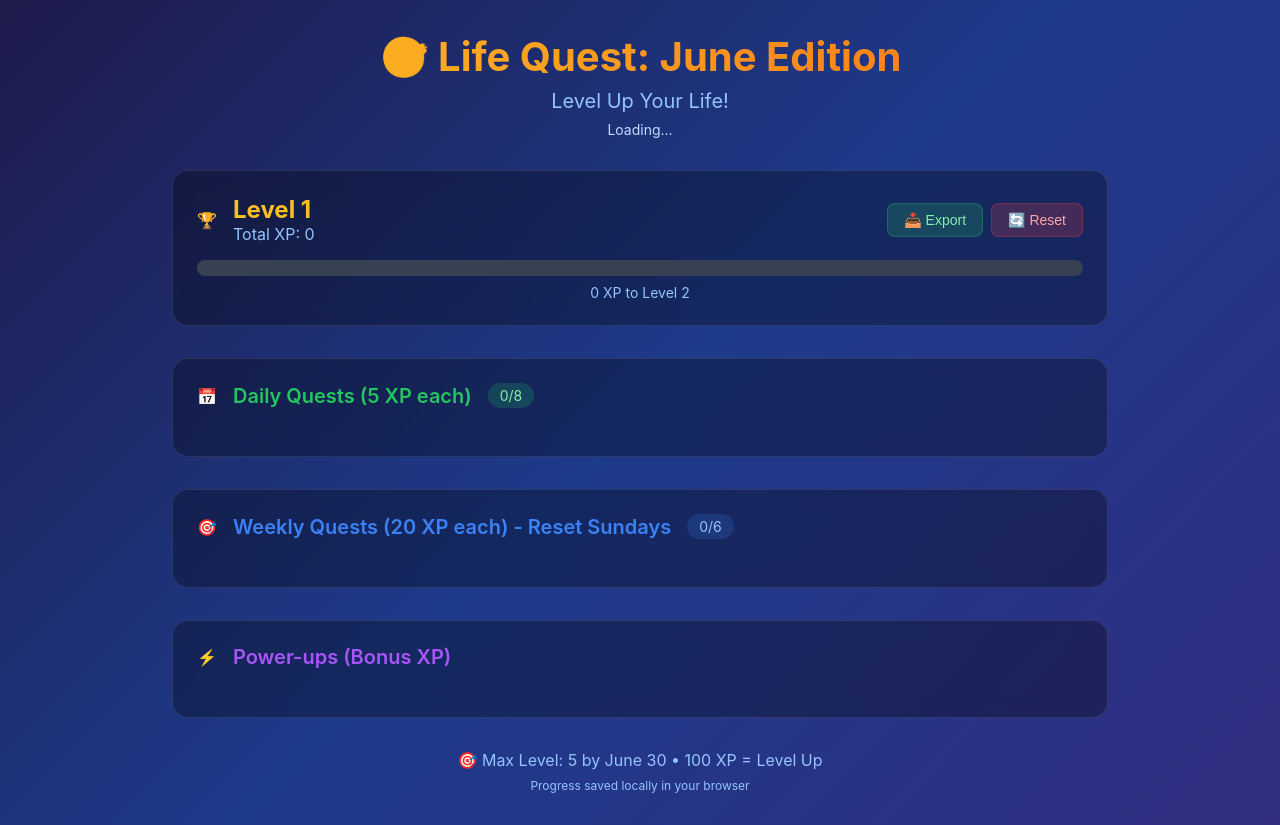
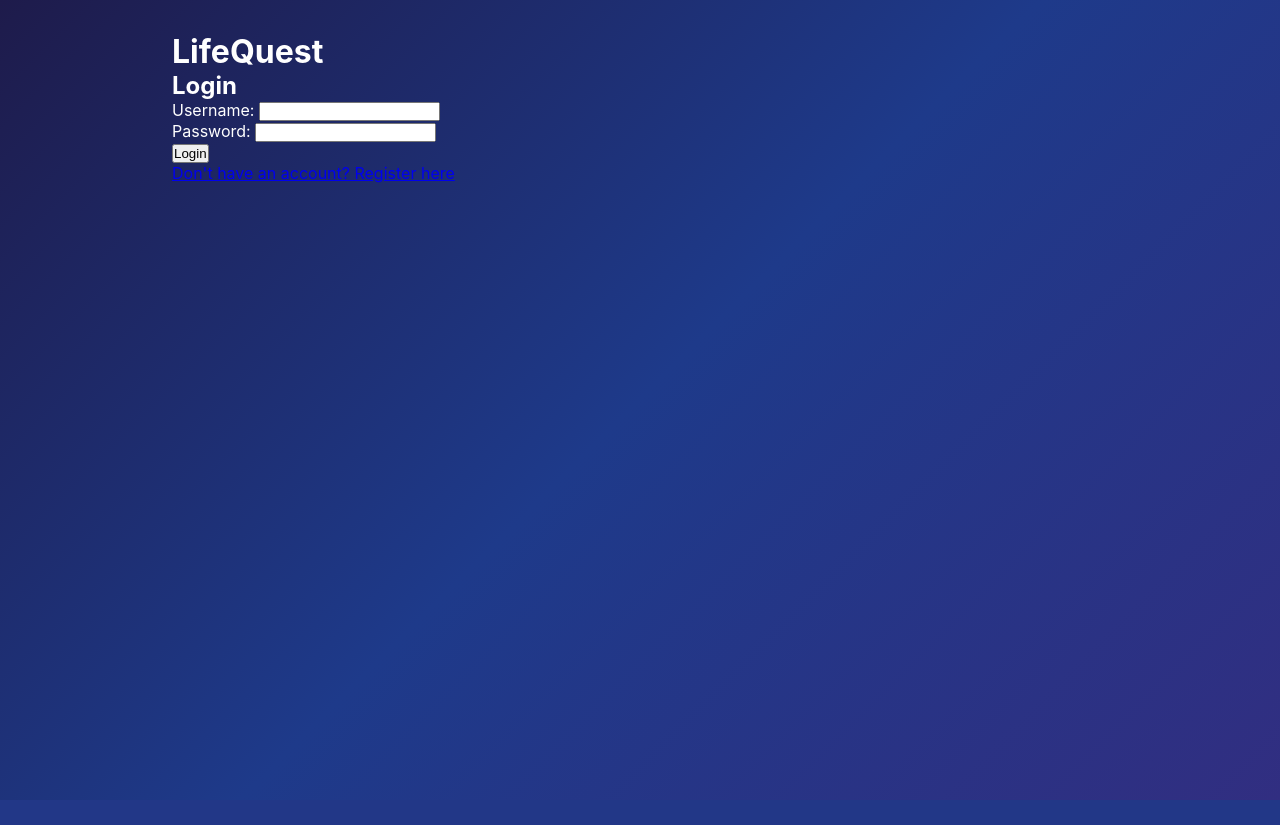
Before and after one commit to yaskhanloo/life-quest, a Flask app: page /login in a window 1280 px wide. After the commit the page ends 800 px from the top, so only its background shows below. Run offline with Flask 3, Linux system fonts and the light colour scheme.

Commit message:
modified:   README.md 	modified:   app.py 	modified:   life_quest.db 	modified:   static/script.js 	modified:   templates/index.html

```diff
--- a/app.py
+++ b/app.py
@@ -2,13 +2,14 @@ import sqlite3
 import json
 from flask import Flask, render_template, request, redirect, url_for, session, jsonify
 from werkzeug.security import generate_password_hash, check_password_hash
-from database import init_db, get_db
+from database import init_db, get_db, init_app
 
 # Initialize the database before the first request
 
 
 app = Flask(__name__)
 app.config['SECRET_KEY'] = 'your_secret_key' # Replace with a strong secret key
+init_app(app)
 
 # --- Helper Functions ---
 
@@ -41,7 +42,7 @@ def index():
     if user_id:
         # User is logged in, load their data (optional, might do this via API later)
         # game_data = load_user_data(user_id)
-        return render_template('index.html')
+        return render_template('index.html', username=session['username'])
 
     else:
         # User is not logged in, show a landing or login page
@@ -52,7 +53,7 @@ def register():
     if request.method == 'POST':
         username = request.form['username']
         password = request.form['password']
-        hashed_password = generate_password_hash(password)
+        hashed_password = generate_password_hash(password, method='pbkdf2:sha256')
 
         db = get_db()
         cursor = db.cursor()
@@ -81,11 +82,19 @@ def login():
 
         if user and check_password_hash(user[1], password):
             session['user_id'] = user[0]
+            session['username'] = username
             return redirect(url_for('index')) # Redirect to index after successful login
         else:
             return render_template('login.html', error='Invalid username or password.')
 
-    return render_template('index.html')
+    return render_template('login.html')
+
+@app.route('/logout')
+def logout():
+    session.pop('user_id', None)
+    session.pop('username', None)
+    return redirect(url_for('login'))
+
 
 @app.route('/load_game_data', methods=['GET'])
 def load_game_data():
@@ -109,5 +118,4 @@ def save_game_data():
     return jsonify({"error": "Unauthorized"}), 401
 
 if __name__ == '__main__':
-    init_db()
     app.run(debug=True)
--- a/static/script.js
+++ b/static/script.js
@@ -2,45 +2,16 @@
         let gameData = {
             currentXP: 0,
             currentLevel: 1,
-            dailyQuests: {
-                routine: false,
-                meditate: false,
-                exercise: false,
-                german: false,
-                diet: false,
-                water: false,
-                tracking: false,
-                sleep: false
-            },
-            weeklyQuests: {
-                work: false,
-                health: false,
-                germanWeekly: false,
-                reflect: false,
-                relationship: false,
-                adulting: false
-            },
-            powerUps: {
-                insight: 0,
-                serotonin: 0,
-                courage: 0,
-                mvp: 0
-            },
+            dailyQuests: {},
+            weeklyQuests: {},
+            powerUps: {},
             lastResetDate: new Date().toDateString(),
             lastWeeklyReset: null,
             startDate: new Date().toISOString().split('T')[0]
         };
 
         // Quest data
- // Authentication elements
- const loginForm = document.getElementById('loginForm');
- const registerForm = document.getElementById('registerForm');
- const gameContainer = document.querySelector('.container'); // The main game content
- const authMessage = document.getElementById('authMessage');
- const logoutButton = document.getElementById('logoutButton');
-
- // Game data structure
-        const dailyQuestData = [
+ // Quest data
             { key: 'routine', label: 'Completed the morning and evening routines', icon: '✅' },
             { key: 'meditate', label: 'Meditate or Journal (5+ minutes)', icon: '🧘‍♀️' },
             { key: 'exercise', label: 'Exercise or Walk (30+ minutes)', icon: '🏋️‍♀️' },
@@ -67,28 +38,10 @@
             { key: 'mvp', label: 'MVP Move', xp: 15, icon: '🧩', desc: 'Make quantifiable progress on a project' }
         ];
 
- // Function to get the user token (assuming stored in local storage for now)
- function getUserToken() {
- return localStorage.getItem('userToken');
- }
-
- // Function to set the user token
- function setUserToken(token) {
- localStorage.setItem('userToken', token);
- }
-
- // Function to remove the user token
- function removeUserToken() {
- localStorage.removeItem('userToken');
- }
-
  // Load data from backend
         async function loadData() {
             try {
-                const token = getUserToken();
-                const response = await fetch('/load_game_data', {
-                    headers: { 'Authorization': `Bearer ${token}` }
-                });
+                const response = await fetch('/load_game_data');
                 if (response.ok) {
                     const savedData = await response.json();
                     gameData = { ...gameData, ...savedData };
@@ -103,12 +56,10 @@
  // Save data to backend
         async function saveData() {
             try {
-                const token = getUserToken();
                 await fetch('/save_game_data', {
                     method: 'POST',
                     headers: {
- 'Content-Type': 'application/json',
- 'Authorization': `Bearer ${token}`
+                        'Content-Type': 'application/json',
                     },
                     body: JSON.stringify(gameData)
                 });
@@ -222,9 +173,8 @@
         function toggleDailyQuest(questKey) {
             const newState = !gameData.dailyQuests[questKey];
             gameData.dailyQuests[questKey] = newState;
- gameData.currentXP += newState ? 5 : -5; // Update XP locally first
+            gameData.currentXP += newState ? 5 : -5; // Update XP locally first
             saveData();
- await saveData(); // Ensure data is saved before rendering/updating UI
             renderQuests();
             updateUI();
         }
@@ -233,9 +183,8 @@
         function toggleWeeklyQuest(questKey) {
             const newState = !gameData.weeklyQuests[questKey];
             gameData.weeklyQuests[questKey] = newState;
- gameData.currentXP += newState ? 20 : -20; // Update XP locally first
+            gameData.currentXP += newState ? 20 : -20; // Update XP locally first
             saveData();
- await saveData(); // Ensure data is saved before rendering/updating UI
             renderQuests();
             updateUI();
         }
@@ -376,15 +325,31 @@
         }
 
         // Initialize the app
-        function init() {
-            loadData();
+        async function init() {
+            await loadData();
             checkDailyReset();
             checkWeeklyReset();
             updateDaysLeft();
             renderQuests();
             renderPowerUps();
             updateUI();
+            const usernameDisplay = document.getElementById('usernameDisplay');
+            if (usernameDisplay) {
+                usernameDisplay.textContent = 'Welcome, ' + currentUsername + '!';
+            }
         }
 
         // Start the app when page loads
         document.addEventListener('DOMContentLoaded', init);
+
+        function logout() {
+            fetch('/logout')
+                .then(response => {
+                    if (response.ok) {
+                        window.location.href = '/login'; // Redirect to login page after logout
+                    } else {
+                        console.error('Logout failed.');
+                    }
+                })
+                .catch(error => console.error('Error during logout:', error));
+        }
--- a/templates/index.html
+++ b/templates/index.html
@@ -8,25 +8,6 @@
 </head>
 <body>
     <div class="container">
-        <!-- Authentication Forms (initially hidden) -->
-        <div id="authForms" class="card" style="display: none;">
-            <h2>Login / Register</h2>
-            <div id="loginForm">
-                <h3>Login</h3>
-                <input type="text" id="loginUsername" placeholder="Username">
-                <input type="password" id="loginPassword" placeholder="Password">
-                <button id="loginBtn">Login</button>
-                <p>Don't have an account? <span class="link" onclick="showRegister()">Register here</span></p>
-            </div>
-            <div id="registerForm" style="display: none;">
-                <h3>Register</h3>
-                <input type="text" id="registerUsername" placeholder="Username">
-                <input type="password" id="registerPassword" placeholder="Password">
-                <button id="registerBtn">Register</button>
-                <p>Already have an account? <span class="link" onclick="showLogin()">Login here</span></p>
-            </div>
-            <p id="authMessage" style="color: red;"></p>
-        </div>
 
         <!-- Main App Content (initially hidden) -->
         <!-- Header -->
@@ -34,6 +15,10 @@
             <h1 class="title">🎯 Life Quest: June Edition</h1>
             <p class="subtitle">Level Up Your Life!</p>
             <p class="days-left" id="daysLeft">Loading...</p>
+            <div class="user-info">
+                <span id="usernameDisplay"></span>
+                <button class="btn btn-secondary" onclick="logout()">Logout</button>
+            </div>
         </div>
 
         <!-- Level and XP Display -->
@@ -112,6 +97,9 @@
         </div>
     </div>
 
+    <script>
+        const currentUsername = "{{ username }}";
+    </script>
     <script src="{{ url_for('static', filename='script.js') }}"></script>
 </body>
 </html>
```
Also changed, not shown: README.md, life_quest.db, 1 other file.
